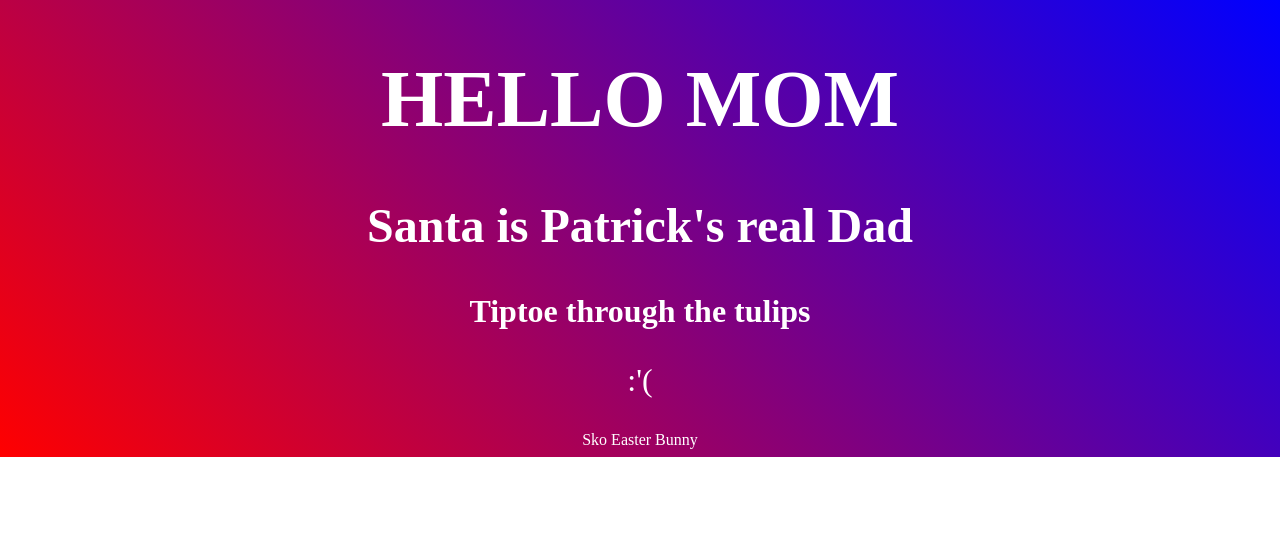
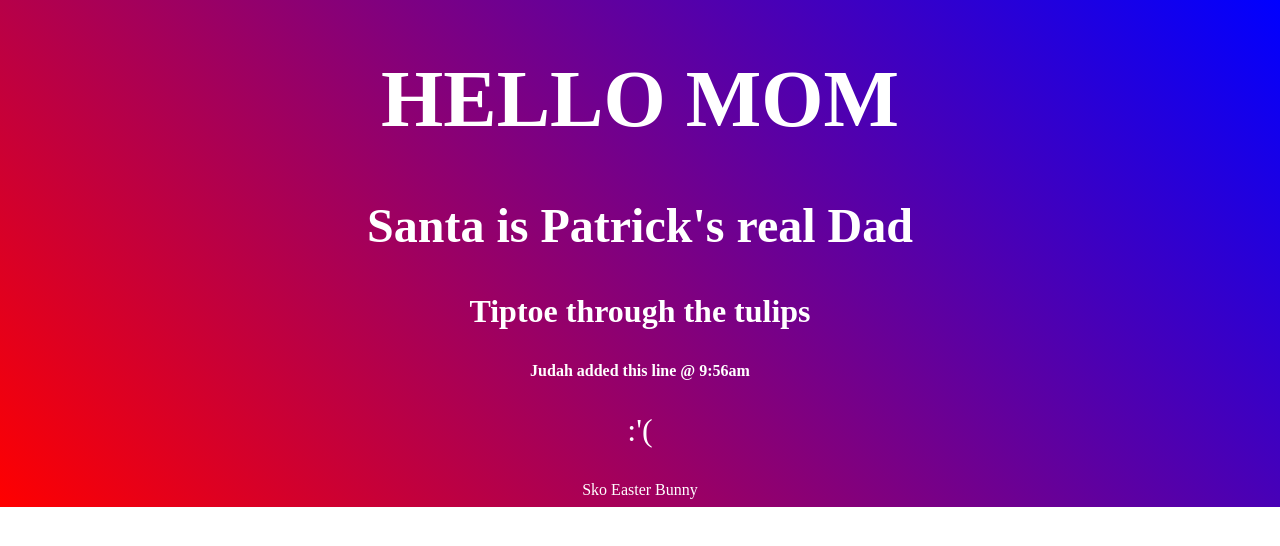
Before and after one commit to RossTienken/fuzzyPinkUnicorn, a website: page index.html in a window 1280 px wide. Drawn offline with Linux system fonts and the light colour scheme.

Commit message:
added h4

```diff
--- a/index.html
+++ b/index.html
@@ -9,6 +9,7 @@
     <h1>HELLO MOM</h1>
     <h2>Santa is Patrick's real Dad</h2>
     <h3>Tiptoe through the tulips</h3>
+    <h4>Judah added this line @ 9:56am</h4>
     <p>:'(</p>
     <script src="main.js" charset="utf-8"></script>
   </body>
```
